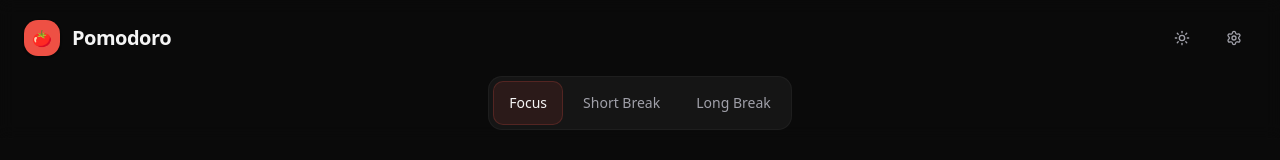
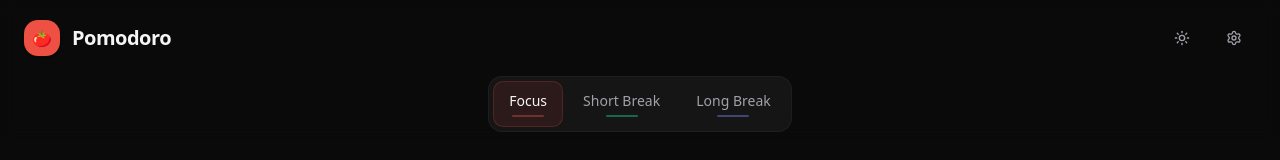
Before and after one commit to CJ-1981/pomodoro-focus, a Next.js app: page / in a window 1280 px wide. Shown: the top 160 px of the page. Built offline with nearby package versions, Linux system fonts and the light colour scheme.

Commit message:
Add time lapse indicator bars to mode tabs

```diff
--- a/src/components/pomodoro/PomodoroApp.tsx
+++ b/src/components/pomodoro/PomodoroApp.tsx
@@ -211,11 +211,16 @@ export function PomodoroApp() {
             className="flex items-center gap-1 bg-muted/60 rounded-xl p-1 border border-border/50"
             layout
           >
-            {MODE_TABS.map((tab) => (
+            {MODE_TABS.map((tab) => {
+              const ms = modeStates[tab.key];
+              const progress = ms.totalTime > 0 ? (ms.remainingMs / ms.totalTime) * 100 : 0;
+              const isRunning = ms.timerState === 'running';
+
+              return (
                 <button
                   key={tab.key}
                   onClick={() => handleModeSwitch(tab.key)}
-                className={`relative px-4 py-2.5 rounded-lg text-sm font-medium transition-all duration-200 min-h-[44px] ${
+                  className={`relative px-4 py-2.5 rounded-lg text-sm font-medium transition-all duration-200 min-h-[44px] flex flex-col items-center justify-center gap-0.5 ${
                     mode === tab.key
                       ? 'text-foreground'
                       : 'text-muted-foreground hover:text-foreground/70'
@@ -229,8 +234,23 @@ export function PomodoroApp() {
                     />
                   )}
                   <span className="relative z-10">{tab.label}</span>
+
+                  {/* Progress Indicator Bar */}
+                  <div className="relative z-10 w-8 h-0.5 mt-0.5 rounded-full bg-muted overflow-hidden">
+                    <motion.div
+                      className={`h-full ${
+                        tab.key === 'work' ? 'bg-pomodoro-work' :
+                        tab.key === 'shortBreak' ? 'bg-pomodoro-short' :
+                        'bg-pomodoro-long'
+                      } ${isRunning ? 'opacity-100' : 'opacity-40'}`}
+                      initial={false}
+                      animate={{ width: `${progress}%` }}
+                      transition={{ duration: 0.5, ease: 'linear' }}
+                    />
+                  </div>
                 </button>
-            ))}
+              );
+            })}
           </motion.div>
         </div>
       </div>
```
Lines whose indentation alone changed are shown as unchanged.
